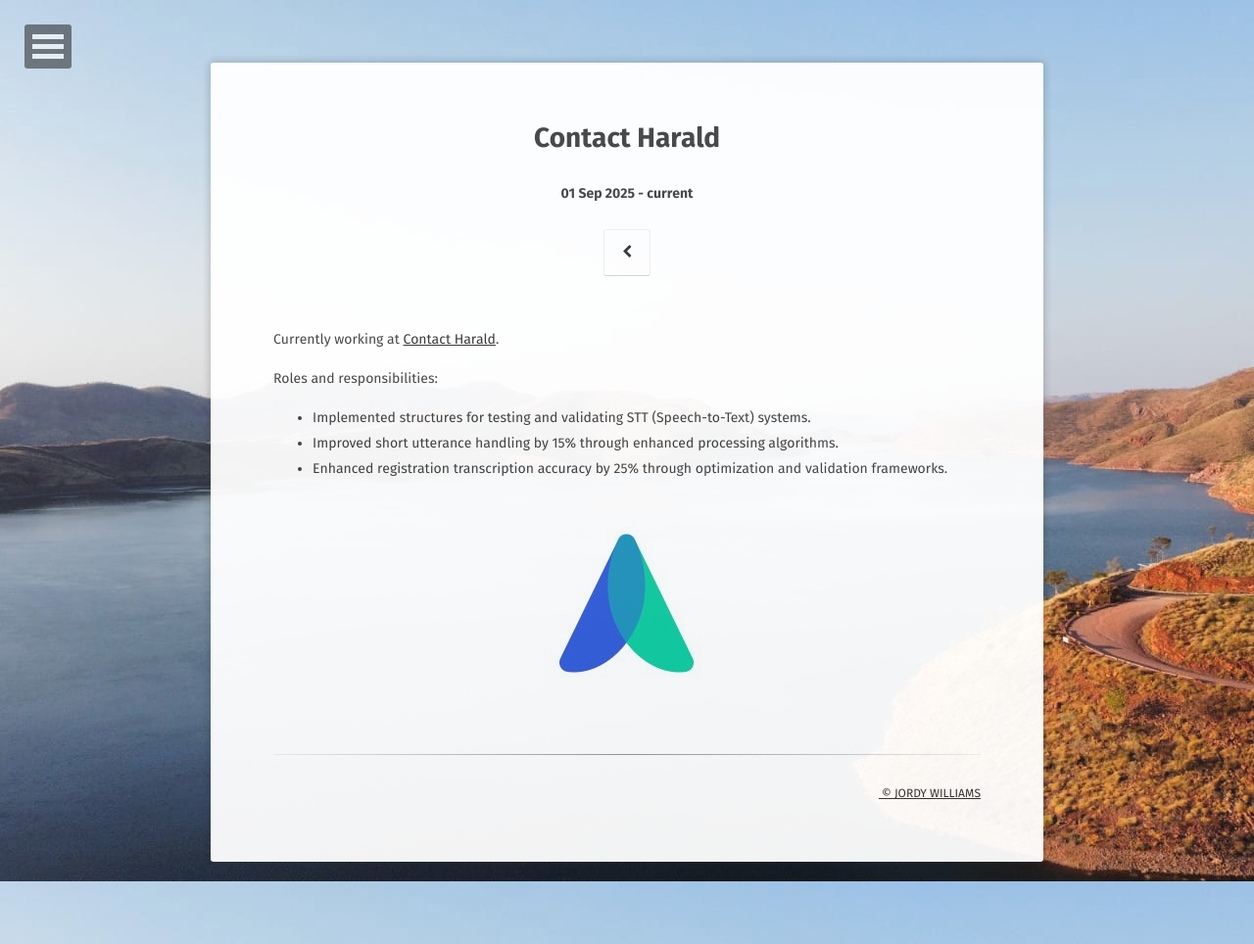
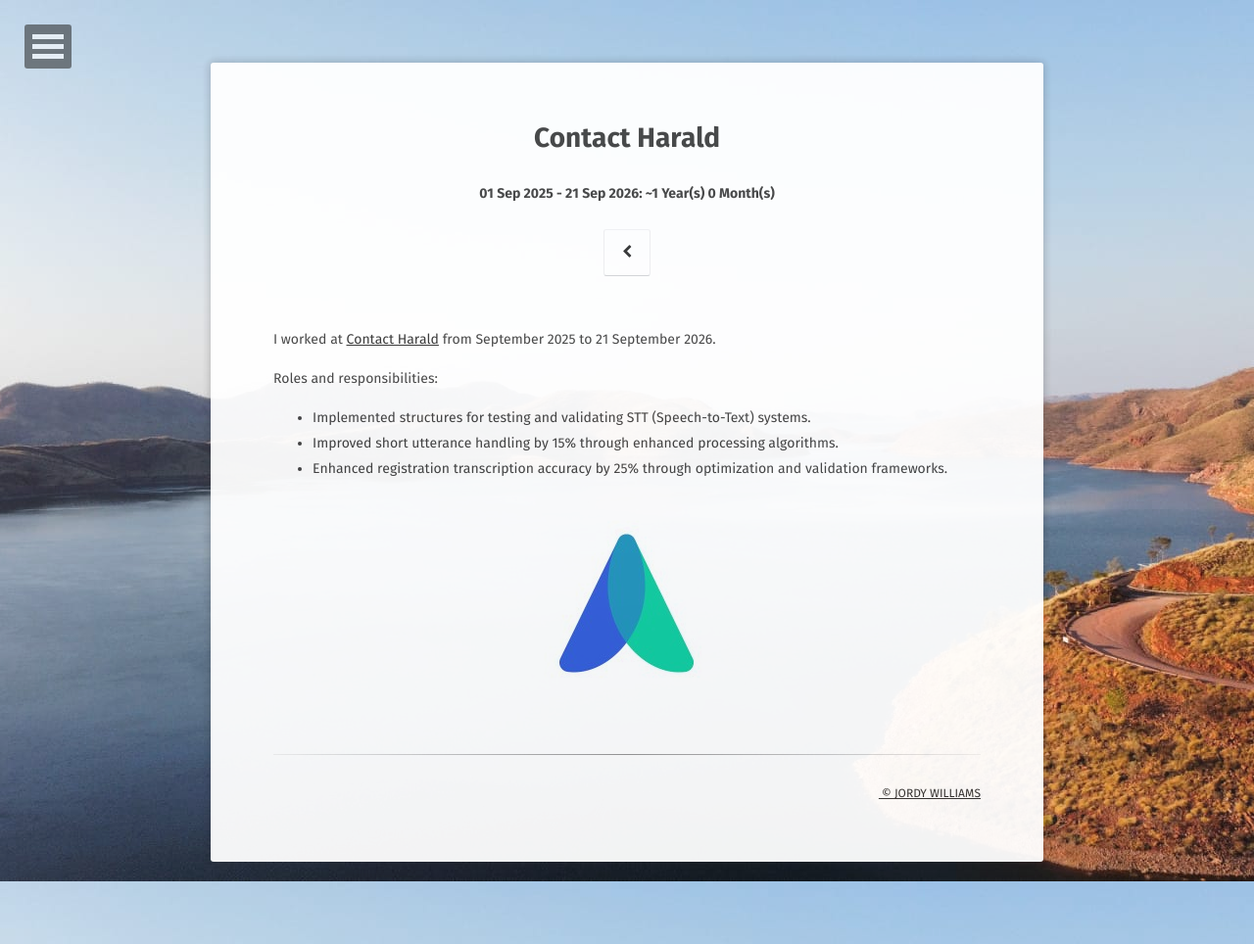
Before and after one commit to jordyjwilliams/jordyjwilliams.github.io, a Jekyll site: the page built from _posts/2025-09-01-contactHarald.md, in a window 1280 px wide. Shown: the whole page at 98% size. Built offline with Jekyll 4.4.1, drawn with Linux system fonts in a browser that asks for light colours; some web fonts are replaced.

Commit message:
feat: update ch

```diff
--- a/_posts/2025-09-01-contactHarald.md
+++ b/_posts/2025-09-01-contactHarald.md
@@ -2,13 +2,13 @@
 layout: post
 title: "Contact Harald"
 start_date: "2025-09-01"
-end_date: ""
-excerpt: "01/09/2025 - current"
+end_date: "2026-09-21"
+excerpt: "01/09/2025 - 21/09/2026"
 image: "/assets/img/logos/contact_harald.png"
 comments: false
 ---
 
-Currently working at [Contact Harald](https://www.contactharald.com/).
+I worked at [Contact Harald](https://www.contactharald.com/) from September 2025 to 21 September 2026.
 
 Roles and responsibilities:
 * Implemented structures for testing and validating STT (Speech-to-Text) systems.
```
